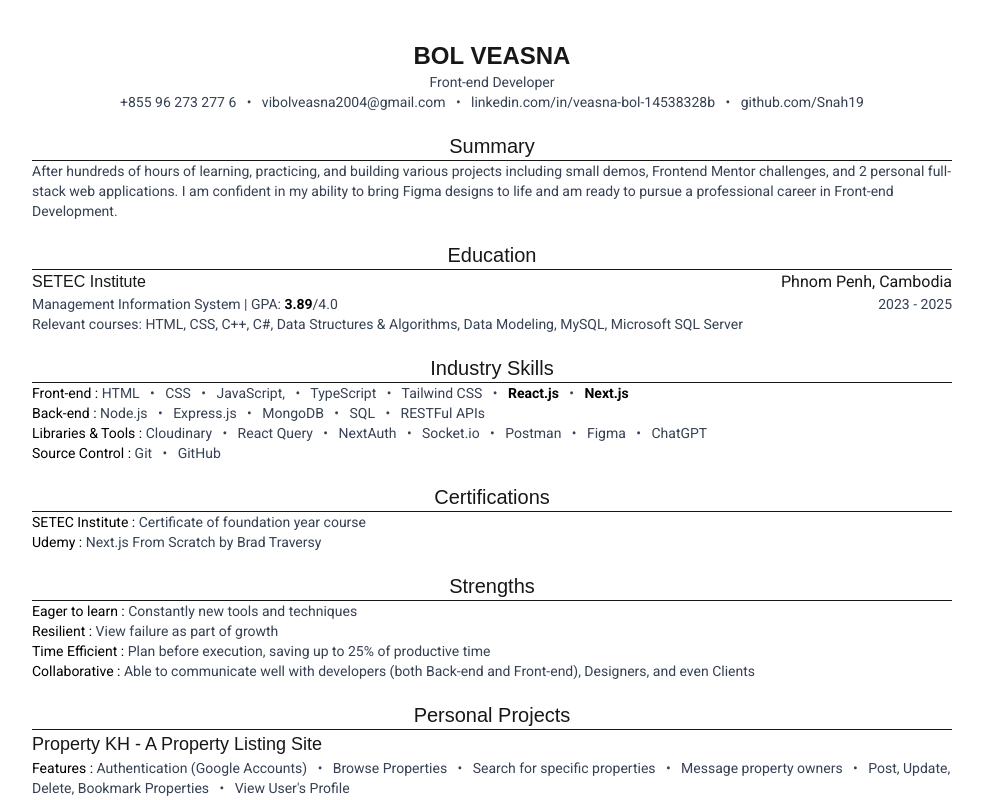
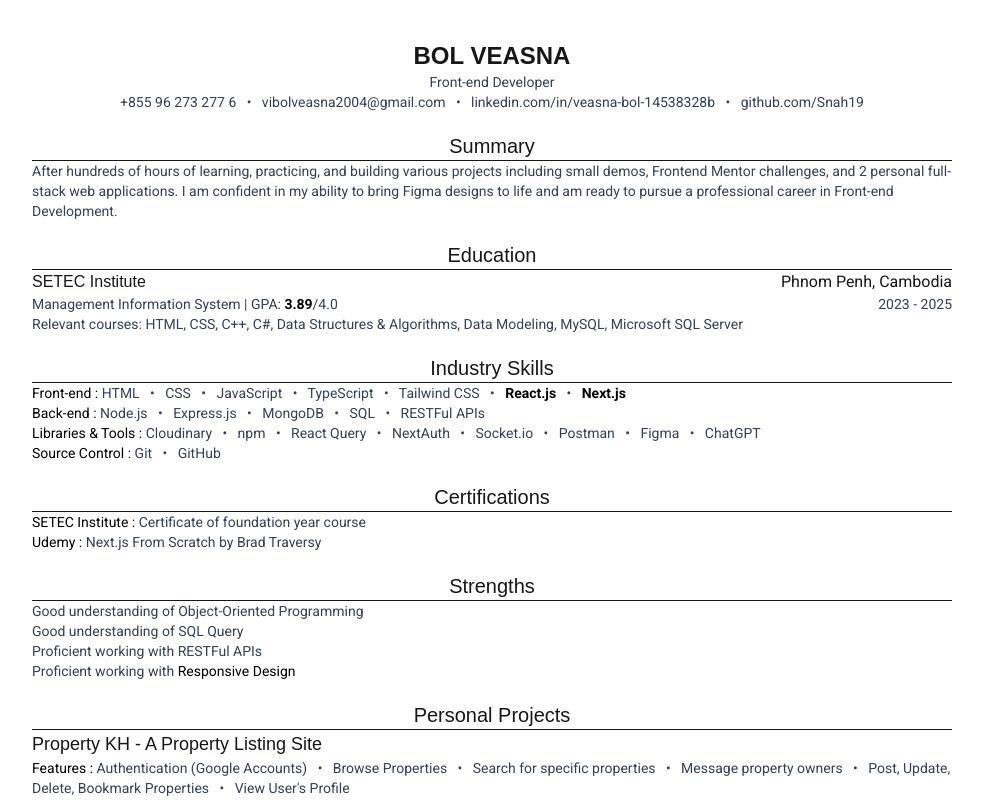
Before and after one commit to Snah19/bolveasna-cv, a Next.js app: page / in a window 1280 px wide. Shown: the top 800 px of the page, without its empty margins (148-1131 px from the left). Built offline with nearby package versions, Linux system fonts and the light colour scheme; a web font is replaced by a local one.

Commit message:
Updated on 17/10/2025

```diff
--- a/app/page.jsx
+++ b/app/page.jsx
@@ -30,9 +30,9 @@ const HomePage = () => {
         <div>
           <h2 className="text-xl text-center">Industry Skills</h2>
           <hr />
-          <p className={`${roboto.className} text-sm text-gray-700`}> <span className="text-black">Front-end : </span> HTML &nbsp; &bull; &nbsp; CSS &nbsp; &bull; &nbsp; JavaScript, &nbsp; &bull; &nbsp; TypeScript &nbsp; &bull; &nbsp; Tailwind CSS &nbsp; &bull; &nbsp; <span className="font-bold text-black">React.js</span> &nbsp; &bull; &nbsp; <span className="font-bold text-black">Next.js</span></p>
+          <p className={`${roboto.className} text-sm text-gray-700`}> <span className="text-black">Front-end : </span> HTML &nbsp; &bull; &nbsp; CSS &nbsp; &bull; &nbsp; JavaScript &nbsp; &bull; &nbsp; TypeScript &nbsp; &bull; &nbsp; Tailwind CSS &nbsp; &bull; &nbsp; <span className="font-bold text-black">React.js</span> &nbsp; &bull; &nbsp; <span className="font-bold text-black">Next.js</span></p>
           <p className={`${roboto.className} text-sm text-gray-700`}><span className="text-black">Back-end : </span> Node.js &nbsp; &bull; &nbsp; Express.js &nbsp; &bull; &nbsp; MongoDB &nbsp; &bull; &nbsp; SQL &nbsp; &bull; &nbsp; RESTFul APIs</p>
-          <p className={`${roboto.className} text-sm text-gray-700`}><span className="text-black">Libraries & Tools : </span>Cloudinary &nbsp; &bull; &nbsp; React Query &nbsp; &bull; &nbsp; NextAuth &nbsp; &bull; &nbsp; Socket.io &nbsp; &bull; &nbsp; Postman &nbsp; &bull; &nbsp; Figma &nbsp; &bull; &nbsp; ChatGPT</p>
+          <p className={`${roboto.className} text-sm text-gray-700`}><span className="text-black">Libraries & Tools : </span>Cloudinary &nbsp; &bull; &nbsp; npm &nbsp; &bull; &nbsp; React Query &nbsp; &bull; &nbsp; NextAuth &nbsp; &bull; &nbsp; Socket.io &nbsp; &bull; &nbsp; Postman &nbsp; &bull; &nbsp; Figma &nbsp; &bull; &nbsp; ChatGPT</p>
           <p className={`${roboto.className} text-sm text-gray-700`}><span className="text-black">Source Control : </span> Git &nbsp; &bull; &nbsp; GitHub </p>
         </div>
 
@@ -46,10 +46,10 @@ const HomePage = () => {
         <div>
           <h2 className="text-xl text-center">Strengths</h2>
           <hr />
-          <p className={`${roboto.className} text-sm text-gray-700`}> <span className="text-black">Eager to learn : </span> Constantly new tools and techniques</p>
-          <p className={`${roboto.className} text-sm text-gray-700`}> <span className="text-black">Resilient : </span> View failure as part of growth</p>
-          <p className={`${roboto.className} text-sm text-gray-700`}> <span className="text-black">Time Efficient : </span> Plan before execution, saving up to 25% of productive time</p>
-          <p className={`${roboto.className} text-sm text-gray-700`}> <span className="text-black">Collaborative : </span> Able to communicate well with developers (both Back-end and Front-end), Designers, and even Clients</p>
+          <p className={`${roboto.className} text-sm text-gray-700`}>Good understanding of Object-Oriented Programming</p>
+          <p className={`${roboto.className} text-sm text-gray-700`}>Good understanding of SQL Query</p>
+          <p className={`${roboto.className} text-sm text-gray-700`}>Proficient working with RESTFul APIs</p>
+          <p className={`${roboto.className} text-sm text-gray-700`}>Proficient working with <span className="text-black">Responsive Design</span></p>
         </div>
 
         <div>
```
